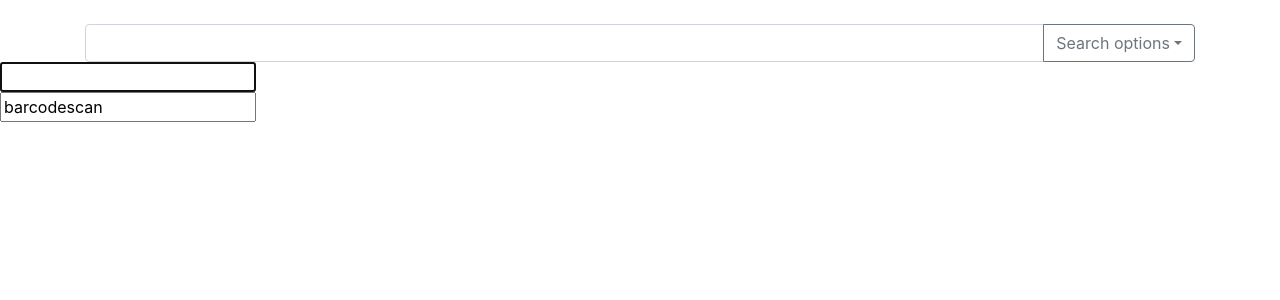
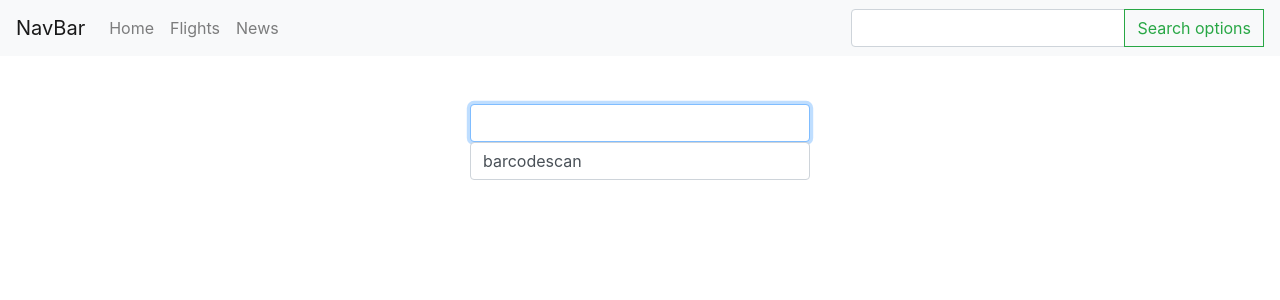
Before and after one commit to myrell8/Proftaak2, a PHP site: page / in a window 1280 px wide. Shown: the top 300 px of the page. Run offline with PHP 8.4, Linux system fonts and the light colour scheme; some libraries are stand-ins or nearby versions.

Commit message:
Update index.php

```diff
--- a/index.php
+++ b/index.php
@@ -6,30 +6,43 @@
 	<link rel="stylesheet" type="text/css" href="css/style.css">
 </head>
 <body>
-	<div class="container mt-4">
-
-		<div class="input-group">
+<nav class="navbar navbar-light bg-light navbar-expand">
+<a href="#" class="navbar-brand">NavBar</a>
+<button class="navbar-toggler" type="button" data-toggle="collapse" data-target="#navbarSupportedContent" aria-controls="navbarSupportedContent" aria-expanded="false" aria-label="Toggle navigation">
+    <span class="navbar-toggler-icon"></span>
+  </button>
+<ul class="navbar-nav mr-auto">
+<li class="nav-item"><a href="#" class="nav-link">Home</a></li>
+<li class="nav-item"><a href="#" class="nav-link">Flights</a></li>
+<li class="nav-item"><a href="#" class="nav-link">News</a></li>
+</ul>
+<div class="pull-right">
+<div class="input-group">
 		  <input type="text" class="form-control" aria-label="Text input with dropdown button">
 		  <div class="input-group-append">
-		    <button class="btn btn-outline-secondary dropdown-toggle" type="button" data-toggle="dropdown" aria-haspopup="true" aria-expanded="false">Search options</button>
+		    <button class="btn btn-outline-success" type="button" data-toggle="dropdown" aria-haspopup="true" aria-expanded="false">Search options</button>
 		    <div class="dropdown-menu">
 		      <a class="dropdown-item" href="#">Filter op stad</a>
 		      <a class="dropdown-item" href="#">Filter op land</a>
 		      <a class="dropdown-item" href="#">Filter op IATA code</a>
 		    </div>
 		  </div>
+			</div>
 		</div>
-	</div>
 
-	<input id="userInput" type="text"  autofocus/>
-	<br>
-	<div class="test">
+</nav>
 
-	    <input id="scannerInput" type="text" value="barcodescan" autofocus/>
-	</div>
+
+
 
 <div class="container">
- 	<div class="col-xs-12">
+ 	<div class="col-xs-12 mx-auto">
+	 <div class="col-sm-4 mx-auto m-5">
+	 <div class="d-flex flex-column justify-content-center mt-5">
+	 	<input id="userInput" class="form-control" type="text"  autofocus/>
+		<input id="scannerInput" class="form-control" type="text" value="barcodescan" autofocus/>
+	 </div>
+	</div>
     <div class="card-columns container-cards">
       <!-- Template will be displayed in here.. -->
     </div>
```
